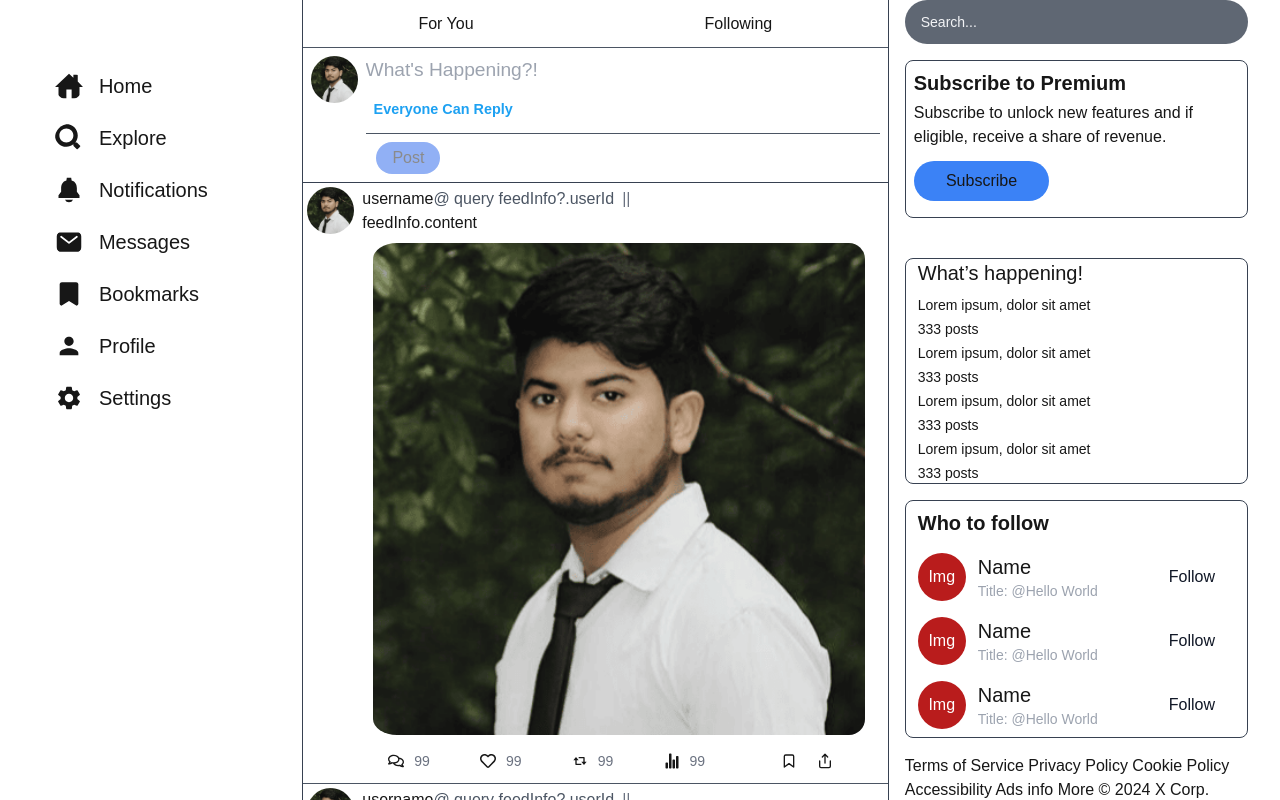
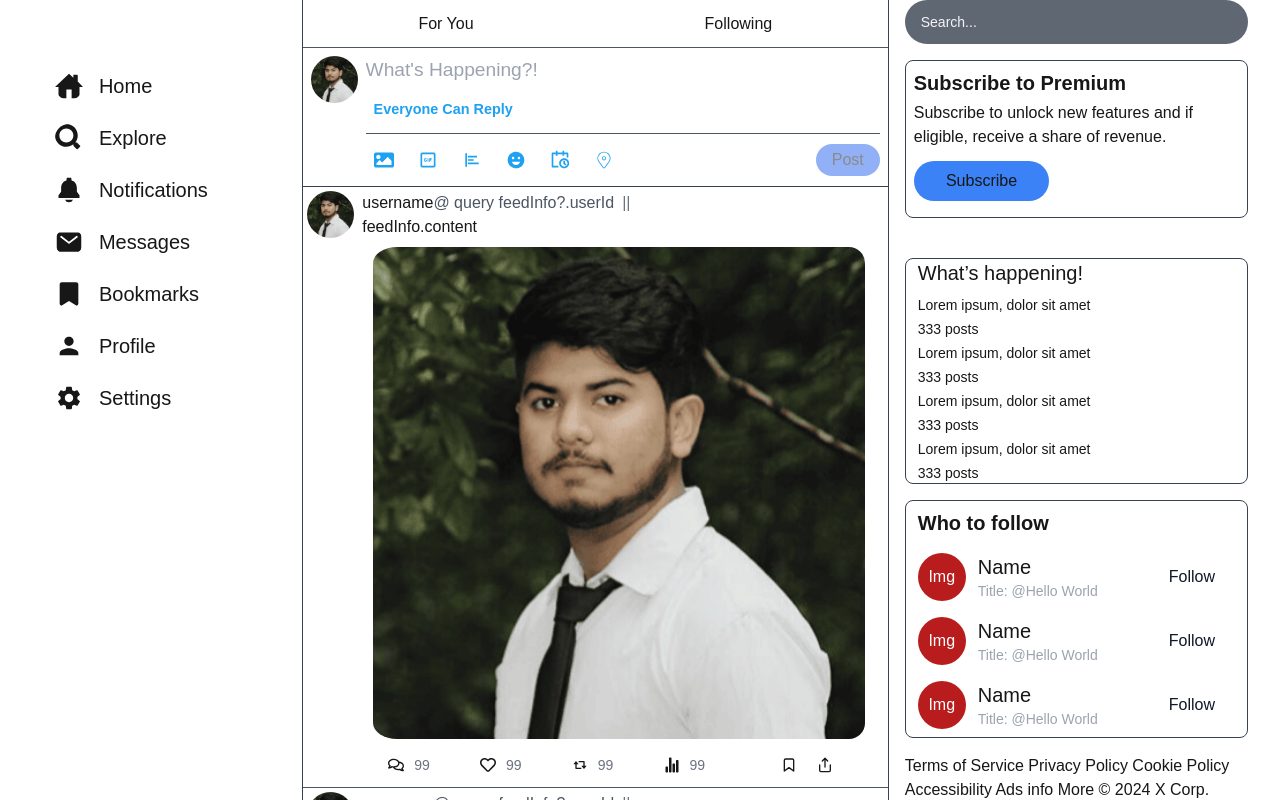
Before and after one commit to jahid-111/twitter-x, a Next.js app: page / in a window 1280 px wide. Shown: the top 800 px of the page. Built offline with nearby package versions, Linux system fonts and the light colour scheme.

Commit message:
user post context section

```diff
--- a/app/components/statusCompo/PostForm.jsx
+++ b/app/components/statusCompo/PostForm.jsx
@@ -1,6 +1,7 @@
 "use client";
 
 import { useState } from "react";
+import UploadContextIcon from "./UploadContextIcon";
 
 const PostForm = ({ userId }) => {
   const [buttonEnabled, setButtonEnabled] = useState(false);
@@ -34,7 +35,7 @@ const PostForm = ({ userId }) => {
   //   };
 
   return (
-    <form className="w-11/12">
+    <form className="w-11/12  ">
       {/* Content Section */}
       <div>
         <input
@@ -59,13 +60,10 @@ const PostForm = ({ userId }) => {
         </div>
       </div>
 
-      {/* POST TWEET Button */}
-      <div className="flex flex-col items-center w-2/12 mt-2">
-        {error && (
-          <span className="text-red-500 text-sm mb-2" role="alert">
-            {error}
-          </span>
-        )}
+      <div className=" flex justify-between items-center mt-2">
+        <UploadContextIcon />
+
+        {/* POST TWEET Button */}
         <button
           disabled={!buttonEnabled || loading}
           type="submit"
--- /dev/null
+++ b/app/components/statusCompo/UploadContextIcon.jsx
@@ -0,0 +1,30 @@
+"use client";
+
+import { postActionItems } from "@/data/navigationData";
+import React from "react";
+
+const UploadContextIcon = () => {
+  function handleContextPostBy(nameOnEmoji, e) {
+    e.preventDefault();
+    console.log(nameOnEmoji);
+  }
+
+  return (
+    <div className="flex justify-center items-center h-full">
+      <ul className="flex gap-2">
+        {postActionItems.map((item, index) => (
+          <li key={index} className="flex justify-center items-center">
+            <button
+              onClick={(e) => handleContextPostBy(item.actionName, e)}
+              className="text-[#1DA1F2] hover:bg-gray-800  rounded-full p-2"
+            >
+              <item.icon className="h-5 w-5" />
+            </button>
+          </li>
+        ))}
+      </ul>
+    </div>
+  );
+};
+
+export default UploadContextIcon;
--- a/data/navigationData.js
+++ b/data/navigationData.js
@@ -4,13 +4,27 @@ import {
   IoMail,
   IoStatsChart,
 } from "react-icons/io5";
-import { FaImage, FaRegComments, FaRegHeart, FaSearch } from "react-icons/fa";
+import {
+  FaImage,
+  FaPoll,
+  FaRegComments,
+  FaRegHeart,
+  FaSearch,
+} from "react-icons/fa";
 import { RiBookmarkFill, RiCalendarScheduleLine } from "react-icons/ri";
-import { MdOutlineGifBox, MdPerson, MdSettings } from "react-icons/md";
+import {
+  MdEmojiEmotions,
+  MdOutlineGifBox,
+  MdPerson,
+  MdSettings,
+} from "react-icons/md";
 import { BiPoll, BiRepost } from "react-icons/bi";
 import { LuShare } from "react-icons/lu";
 import { FiBookmark } from "react-icons/fi";
 import { CiLocationOn } from "react-icons/ci";
+import { FaGift, FaLocationArrow } from "react-icons/fa6";
+
+// ================================^^^^^^^^^^^^^^^^^^^ Modules Exports
 
 export const navItems = [
   { icon: IoHomeSharp, label: "Home", href: "/" },
@@ -55,12 +69,12 @@ export const footerItems = [
 ];
 
 export const postActionItems = [
-  { icon: FaImage },
-  { icon: MdOutlineGifBox },
-  { icon: BiPoll },
-  { icon: RiCalendarScheduleLine },
-  { icon: FaImage },
-  { icon: CiLocationOn },
+  { icon: FaImage, actionName: "uploadImage" },
+  { icon: MdOutlineGifBox, actionName: "gif" },
+  { icon: BiPoll, actionName: "poll" },
+  { icon: MdEmojiEmotions, actionName: "feeling" },
+  { icon: RiCalendarScheduleLine, actionName: "schedulePost" },
+  { icon: CiLocationOn, actionName: "location" },
 ];
 
 export const monthsForSignup = [
```
